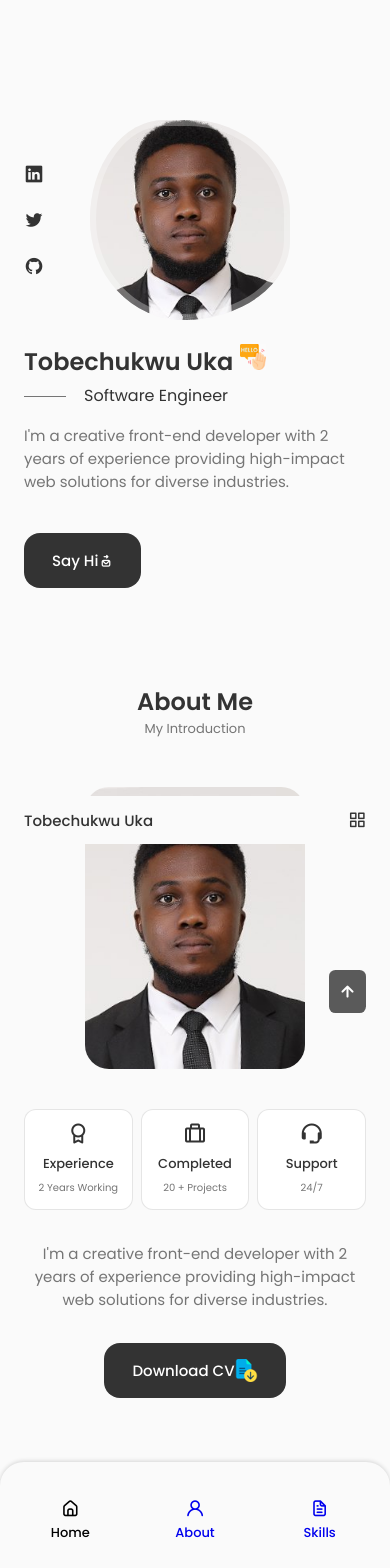
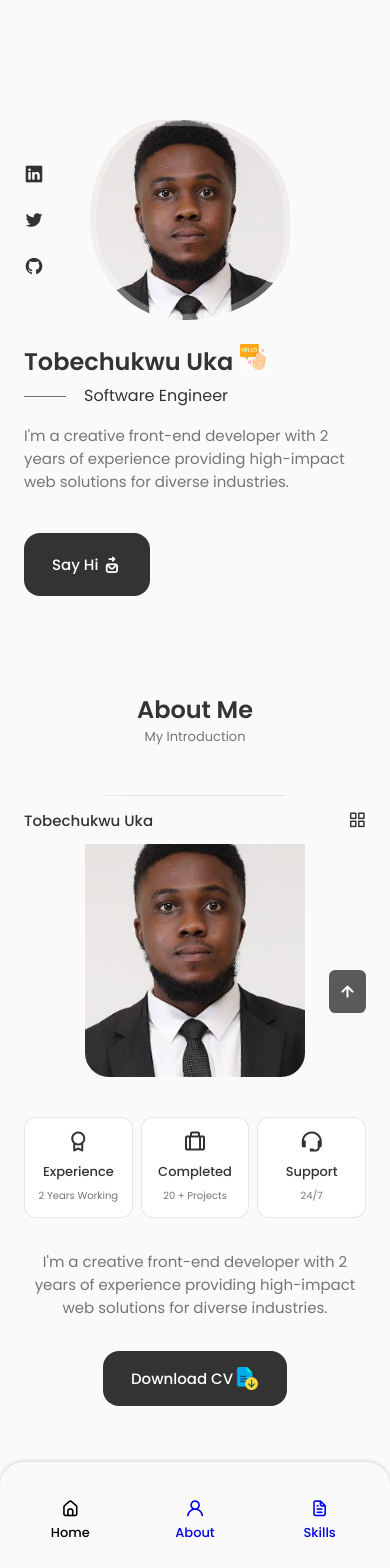
Before and after one commit to ukadavid/react-portfolio, a React (Create React App) app: page / in a window 390 px wide. Shown: the top 1568 px of the page. Built offline with nearby package versions, Linux system fonts and the light colour scheme.

Commit message:
Fixed: Use transform:translate x to push the icon when it is hovered

```diff
--- a/src/components/about/About.jsx
+++ b/src/components/about/About.jsx
@@ -21,7 +21,7 @@ const About = () => {
                     I'm a creative front-end developer with 2 years of experience providing high-impact web solutions for diverse industries.
                     </p>
 
-                    <a download="" href={CV} className="button button--flex">Download CV <img src={downloadicon} alt="download icon" /></a>
+                    <a download="" href={CV} className=" button button--flex">Download CV <img className="btn__download" src={downloadicon} alt="download icon" /></a>
                 </div>
 
 
--- a/src/components/about/about.css
+++ b/src/components/about/about.css
@@ -8,6 +8,16 @@
     width: 350px;
     border-radius: 1.5rem;
     justify-self: center;
+}
+
+.btn__download {
+    font-size: 1rem;
+    transition: 0.3s;
+    margin-left: 3px;
+}
+
+.button:hover .btn__download {
+    transform: translateX(00.25rem);
 }
 
 .about__info {
--- a/src/components/home/Data.jsx
+++ b/src/components/home/Data.jsx
@@ -13,7 +13,7 @@ const Data = () => {
             <p className="home__description">I'm a creative front-end developer with 2 years of experience providing high-impact web solutions for diverse industries.</p>
 
             <a href="#contact" className="button button--flex">
-                Say Hi <i class="uil uil-envelope-send"></i>
+                Say Hi <i class="button__contact uil uil-envelope-send"></i>
             </a>
         </div>
     )
--- a/src/components/home/home.css
+++ b/src/components/home/home.css
@@ -151,6 +151,16 @@
         height: 250px;
     }
 
+    .button__contact {
+        transition: .3s;
+        font-size: 1.3rem;
+        margin-left: 3px;
+    }
+
+    .button:hover .button__contact {
+        transform: translateX(0.25rem);
+    }
+
     .home__scroll {
         margin-left: 7.5rem;
     }
```
